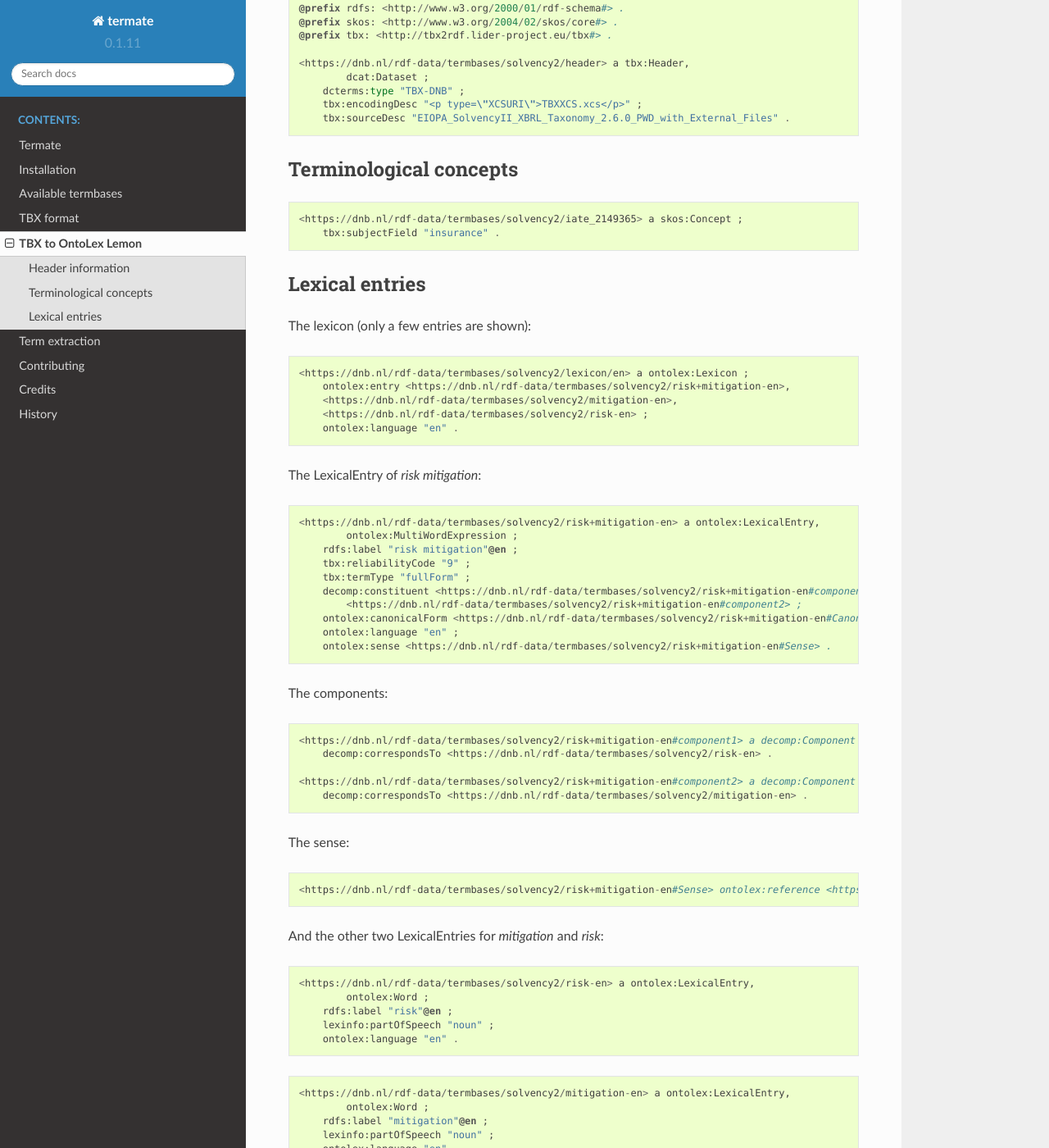
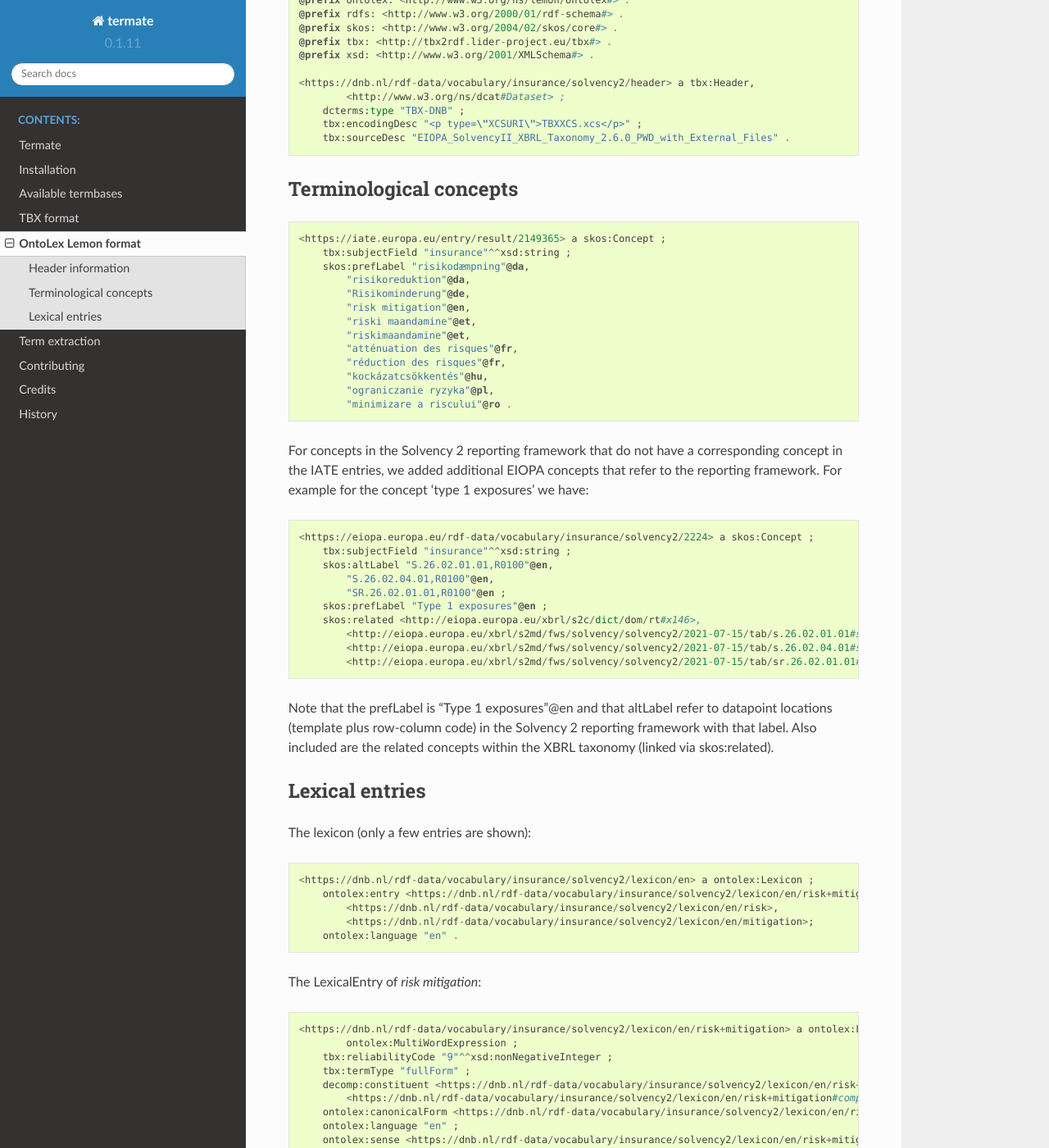
Before and after one commit to DeNederlandscheBank/termate, a Sphinx documentation site: the page built from docs/tbx2lemon.rst, in a window 1280 px wide and 1400 px high, scrolled down 527 px. Shown: the whole window at 82% size. Built offline with Sphinx 7.4.7 and the Read the Docs theme 2.0.0, drawn with Linux system fonts in a browser that asks for light colours; some of the changed text lies outside the part shown.

Commit message:
updated docs plus minor change in lemonontolex

```diff
--- a/docs/tbx2lemon.rst
+++ b/docs/tbx2lemon.rst
@@ -1,9 +1,10 @@
-TBX to OntoLex Lemon
+OntoLex Lemon format
 ====================
 
-Termate provides an easy way to convert termbases to the `OntoLex Lemon vocabulary <https://lemon-model.net/>`_. OntoLex Lemon is used to model lexicon and machine-readable dictionaries linked to the Semantic Web. The implementation in termate follows the `W3C guidelines for converting TBX to RDF <https://www.w3.org/community/bpmlod/wiki/Converting_TBX_to_RDF>`_ except that this implementation is based op TBX version 3.
+Termate provides an easy way to convert termbases to a `OntoLex Lemon vocabulary <https://lemon-model.net/>`_. OntoLex Lemon is used to model lexicon and machine-readable dictionaries linked to the Semantic Web. The implementation in termate follows the `W3C guidelines for converting TBX to RDF <https://www.w3.org/community/bpmlod/wiki/Converting_TBX_to_RDF>`_ except that this implementation is based op TBX version 3.
 
-Below you find examples from the converted Solvency 2 termbase.
+Below you find examples from the converted Solvency 2 termbase. The termbase can be found `here <https://data.world/wjwillemse/termbases>`_.
+
 
 Header information
 ------------------
@@ -20,9 +20,10 @@ The header of the termbase
     @prefix rdfs: <http://www.w3.org/2000/01/rdf-schema#> .
     @prefix skos: <http://www.w3.org/2004/02/skos/core#> .
     @prefix tbx: <http://tbx2rdf.lider-project.eu/tbx#> .
+    @prefix xsd: <http://www.w3.org/2001/XMLSchema#> .
 
-    <https://dnb.nl/rdf-data/termbases/solvency2/header> a tbx:Header,
-            dcat:Dataset ;
+    <https://dnb.nl/rdf-data/vocabulary/insurance/solvency2/header> a tbx:Header,
+            <http://www.w3.org/ns/dcat#Dataset> ;
         dcterms:type "TBX-DNB" ;
         tbx:encodingDesc "<p type=\"XCSURI\">TBXXCS.xcs</p>" ;
         tbx:sourceDesc "EIOPA_SolvencyII_XBRL_Taxonomy_2.6.0_PWD_with_External_Files" .
@@ -32,8 +33,36 @@ Terminological concepts
 
 ::
 
-    <https://dnb.nl/rdf-data/termbases/solvency2/iate_2149365> a skos:Concept ;
-        tbx:subjectField "insurance" .
+    <https://iate.europa.eu/entry/result/2149365> a skos:Concept ;
+        tbx:subjectField "insurance"^^xsd:string ;
+        skos:prefLabel "risikodæmpning"@da,
+            "risikoreduktion"@da,
+            "Risikominderung"@de,
+            "risk mitigation"@en,
+            "riski maandamine"@et,
+            "riskimaandamine"@et,
+            "atténuation des risques"@fr,
+            "réduction des risques"@fr,
+            "kockázatcsökkentés"@hu,
+            "ograniczanie ryzyka"@pl,
+            "minimizare a riscului"@ro .
+
+For concepts in the Solvency 2 reporting framework that do not have a corresponding concept in the IATE entries, we added additional EIOPA concepts that refer to the reporting framework. For example for the concept 'type 1 exposures' we have:
+
+::
+
+    <https://eiopa.europa.eu/rdf-data/vocabulary/insurance/solvency2/2224> a skos:Concept ;
+        tbx:subjectField "insurance"^^xsd:string ;
+        skos:altLabel "S.26.02.01.01,R0100"@en,
+            "S.26.02.04.01,R0100"@en,
+            "SR.26.02.01.01,R0100"@en ;
+        skos:prefLabel "Type 1 exposures"@en ;
+        skos:related <http://eiopa.europa.eu/xbrl/s2c/dict/dom/rt#x146>,
+            <http://eiopa.europa.eu/xbrl/s2md/fws/solvency/solvency2/2021-07-15/tab/s.26.02.01.01#s2md_c6074>,
+            <http://eiopa.europa.eu/xbrl/s2md/fws/solvency/solvency2/2021-07-15/tab/s.26.02.04.01#s2md_c6107>,
+            <http://eiopa.europa.eu/xbrl/s2md/fws/solvency/solvency2/2021-07-15/tab/sr.26.02.01.01#s2md_c6140> .
+
+Note that the prefLabel is "Type 1 exposures"@en and that altLabel refer to datapoint locations (template plus row-column code) in the Solvency 2 reporting framework with that label. Also included are the related concepts within the XBRL taxonomy (linked via skos:related).
 
 Lexical entries
 ---------------
@@ -42,65 +71,69 @@ The lexicon (only a few entries are shown):
 
 ::
 
-    <https://dnb.nl/rdf-data/termbases/solvency2/lexicon/en> a ontolex:Lexicon ;
-        ontolex:entry <https://dnb.nl/rdf-data/termbases/solvency2/risk+mitigation-en>,
-        <https://dnb.nl/rdf-data/termbases/solvency2/mitigation-en>,
-        <https://dnb.nl/rdf-data/termbases/solvency2/risk-en> ;
+    <https://dnb.nl/rdf-data/vocabulary/insurance/solvency2/lexicon/en> a ontolex:Lexicon ;
+        ontolex:entry <https://dnb.nl/rdf-data/vocabulary/insurance/solvency2/lexicon/en/risk+mitigation>,
+            <https://dnb.nl/rdf-data/vocabulary/insurance/solvency2/lexicon/en/risk>,
+            <https://dnb.nl/rdf-data/vocabulary/insurance/solvency2/lexicon/en/mitigation>;
         ontolex:language "en" .
 
 The LexicalEntry of *risk mitigation*:
 
 ::
 
-    <https://dnb.nl/rdf-data/termbases/solvency2/risk+mitigation-en> a ontolex:LexicalEntry,
+    <https://dnb.nl/rdf-data/vocabulary/insurance/solvency2/lexicon/en/risk+mitigation> a ontolex:LexicalEntry,
             ontolex:MultiWordExpression ;
-        rdfs:label "risk mitigation"@en ;
-        tbx:reliabilityCode "9" ;
+        tbx:reliabilityCode "9"^^xsd:nonNegativeInteger ;
         tbx:termType "fullForm" ;
-        decomp:constituent <https://dnb.nl/rdf-data/termbases/solvency2/risk+mitigation-en#component1>,
-            <https://dnb.nl/rdf-data/termbases/solvency2/risk+mitigation-en#component2> ;
-        ontolex:canonicalForm <https://dnb.nl/rdf-data/termbases/solvency2/risk+mitigation-en#CanonicalForm> ;
+        decomp:constituent <https://dnb.nl/rdf-data/vocabulary/insurance/solvency2/lexicon/en/risk+mitigation#component1>,
+            <https://dnb.nl/rdf-data/vocabulary/insurance/solvency2/lexicon/en/risk+mitigation#component2> ;
+        ontolex:canonicalForm <https://dnb.nl/rdf-data/vocabulary/insurance/solvency2/lexicon/en/risk+mitigation#canonicalForm> ;
         ontolex:language "en" ;
-        ontolex:sense <https://dnb.nl/rdf-data/termbases/solvency2/risk+mitigation-en#Sense> .
+        ontolex:sense <https://dnb.nl/rdf-data/vocabulary/insurance/solvency2/lexicon/en/risk+mitigation#Sense> .
 
 The components:
 
 ::
 
-    <https://dnb.nl/rdf-data/termbases/solvency2/risk+mitigation-en#component1> a decomp:Component ;
-        decomp:correspondsTo <https://dnb.nl/rdf-data/termbases/solvency2/risk-en> .
+    <https://dnb.nl/rdf-data/vocabulary/insurance/solvency2/lexicon/en/risk+mitigation#component1> a decomp:Component ;
+        decomp:correspondsTo <https://dnb.nl/rdf-data/vocabulary/insurance/solvency2/lexicon/en/risk> .
 
-    <https://dnb.nl/rdf-data/termbases/solvency2/risk+mitigation-en#component2> a decomp:Component ;
-        decomp:correspondsTo <https://dnb.nl/rdf-data/termbases/solvency2/mitigation-en> .
+    <https://dnb.nl/rdf-data/vocabulary/insurance/solvency2/lexicon/en/risk+mitigation#component2> a decomp:Component ;
+        decomp:correspondsTo <https://dnb.nl/rdf-data/vocabulary/insurance/solvency2/lexicon/en/mitigation> .
 
 The sense:
 
 ::
 
-    <https://dnb.nl/rdf-data/termbases/solvency2/risk+mitigation-en#Sense> ontolex:reference <https://dnb.nl/rdf-data/termbases/solvency2/iate_2149365> .
+    <https://dnb.nl/rdf-data/vocabulary/insurance/solvency2/lexicon/en/risk+mitigation#Sense> ontolex:reference <https://iate.europa.eu/entry/result/2149365> .
 
 And the other two LexicalEntries for *mitigation* and *risk*:
 
 ::
 
-    <https://dnb.nl/rdf-data/termbases/solvency2/risk-en> a ontolex:LexicalEntry,
+    <https://dnb.nl/rdf-data/vocabulary/insurance/solvency2/lexicon/en/risk> a ontolex:LexicalEntry,
             ontolex:Word ;
-        rdfs:label "risk"@en ;
-        lexinfo:partOfSpeech "noun" ;
-        ontolex:language "en" .
+        tbx:reliabilityCode "9"^^xsd:nonNegativeInteger ;
+        tbx:termType "fullForm" ;
+        lexinfo:partOfSpeech <http://purl.org/olia/olia.owl#CommonNoun>,
+            <http://purl.org/olia/olia.owl#Verb> ;
+        ontolex:canonicalForm <https://dnb.nl/rdf-data/vocabulary/insurance/solvency2/lexicon/en/risk#canonicalForm> ;
+        ontolex:language "en" ;
+        ontolex:sense <https://dnb.nl/rdf-data/vocabulary/insurance/solvency2/lexicon/en/risk#Sense> .
 
 
 ::
 
-    <https://dnb.nl/rdf-data/termbases/solvency2/mitigation-en> a ontolex:LexicalEntry,
+    <https://dnb.nl/rdf-data/vocabulary/insurance/solvency2/lexicon/en/mitigation> a ontolex:LexicalEntry,
             ontolex:Word ;
-        rdfs:label "mitigation"@en ;
-        lexinfo:partOfSpeech "noun" ;
+        lexinfo:partOfSpeech <http://purl.org/olia/olia.owl#CommonNoun> ;
+        ontolex:canonicalForm <https://dnb.nl/rdf-data/vocabulary/insurance/solvency2/lexicon/en/mitigation#canonicalForm> ;
         ontolex:language "en" .
 
 The CanonicalForm (the lemmatized version of the term):
 
 ::
 
-    <https://dnb.nl/rdf-data/termbases/solvency2/risk+mitigation-en#CanonicalForm> a ontolex:Form ;
+    <https://dnb.nl/rdf-data/vocabulary/insurance/solvency2/lexicon/en/risk+mitigation#canonicalForm> a ontolex:Form ;
+        rdfs:label "risk mitigation"^^xsd:string ;
         ontolex:writtenRep "risk mitigation"@en .
```
Also changed, not shown: other parts of docs/tbx2lemon.rst (+0 -1 lines), 1 other file.
